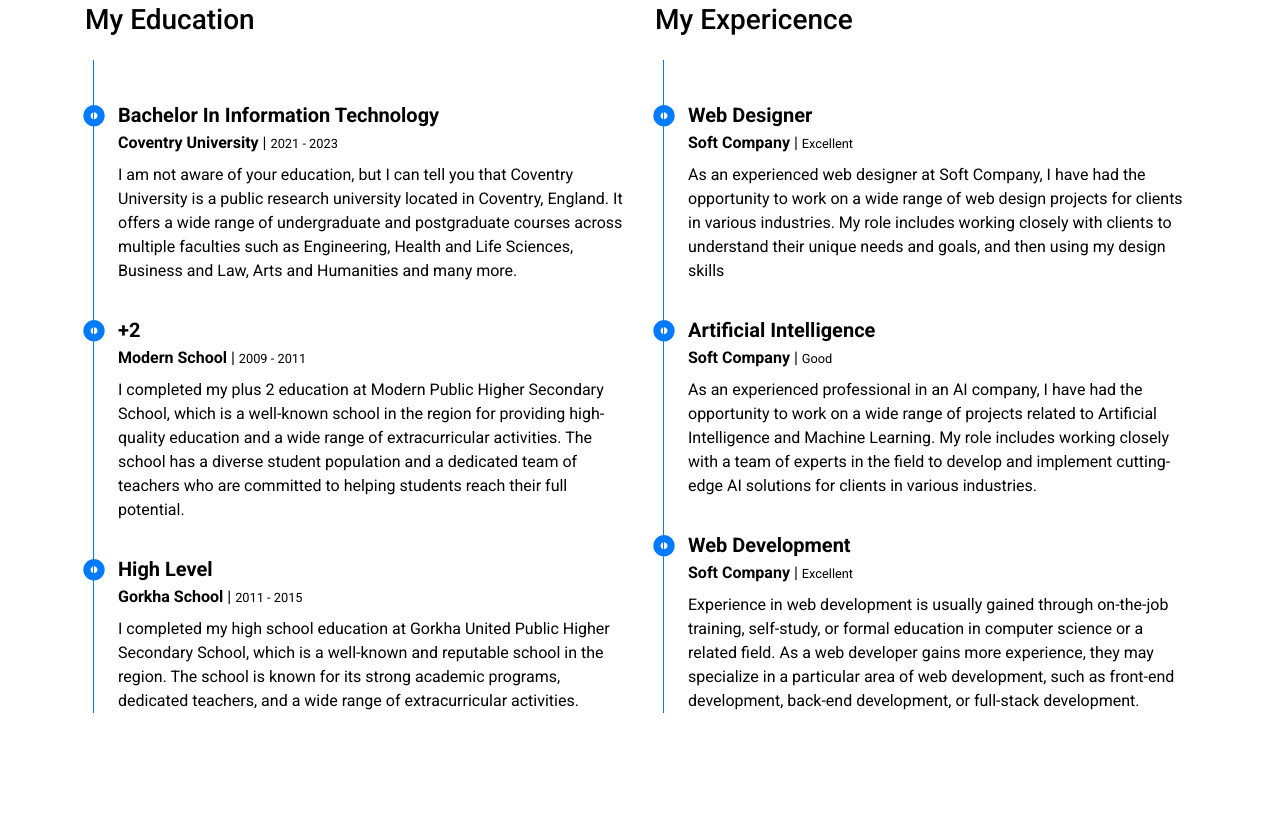
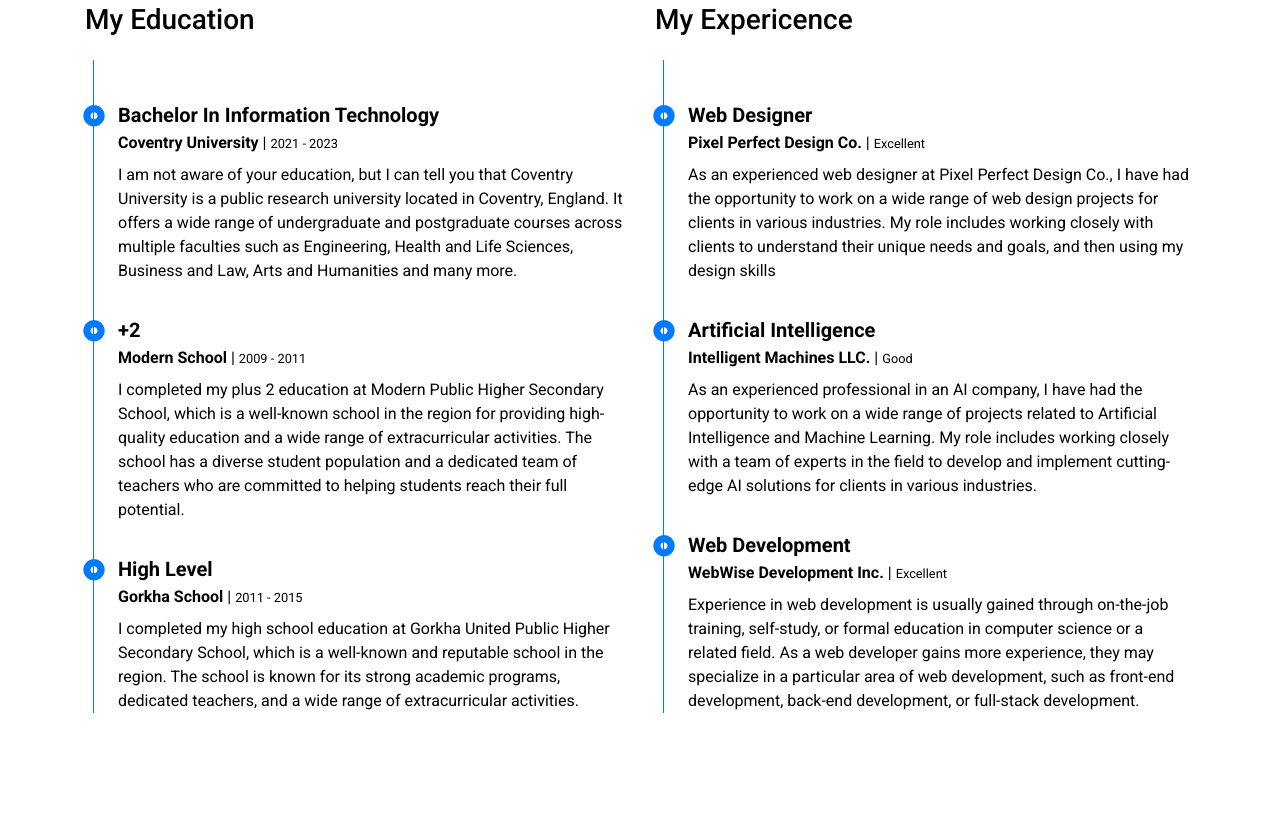
Before and after one commit to utsavshumsher/my-website, a plain HTML site: page index.html in a window 1280 px wide. Shown: the part 2707-3537 px from the top of the page. Drawn offline with nearby package versions, Linux system fonts and the light colour scheme.

Commit message:
company name

```diff
--- a/index.html
+++ b/index.html
@@ -224,19 +224,19 @@
                         <div class="position-relative ex-me mb-4">
                             <i class="far fa-dot-circle text-primary position-absolute" style="top: 2px;left: -35px;  font-size: 22px;"></i>
                             <h5 class="font-weight-bold mb-1">Web Designer</h5>
-                            <p class="mb-2"><strong>Soft Company</strong> | <small> Excellent</small></p>
-                            <p>As an experienced web designer at Soft Company, I have had the opportunity to work on a wide range of web design projects for clients in various industries. My role includes working closely with clients to understand their unique needs and goals, and then using my design skills </p>
+                            <p class="mb-2"><strong>Pixel Perfect Design Co.</strong> | <small> Excellent</small></p>
+                            <p>As an experienced web designer at Pixel Perfect Design Co., I have had the opportunity to work on a wide range of web design projects for clients in various industries. My role includes working closely with clients to understand their unique needs and goals, and then using my design skills </p>
                         </div>
                         <div class="position-relative ex-me mb-4">
                             <i class="far fa-dot-circle text-primary position-absolute" style="top: 2px;left: -35px;  font-size: 22px;"></i>
                             <h5 class="font-weight-bold mb-1">Artificial Intelligence</h5>
-                            <p class="mb-2"><strong>Soft Company</strong> | <small> Good</small></p>
+                            <p class="mb-2"><strong>Intelligent Machines LLC.</strong> | <small> Good</small></p>
                             <p>As an experienced professional in an AI company, I have had the opportunity to work on a wide range of projects related to Artificial Intelligence and Machine Learning. My role includes working closely with a team of experts in the field to develop and implement cutting-edge AI solutions for clients in various industries.</p>
                         </div>
                         <div class="position-relative ex-me mb-4">
                             <i class="far fa-dot-circle text-primary position-absolute" style="top: 2px;left: -35px;  font-size: 22px;"></i>
                             <h5 class="font-weight-bold mb-1">Web Development</h5>
-                            <p class="mb-2"><strong>Soft Company</strong> | <small> Excellent</small></p>
+                            <p class="mb-2"><strong>WebWise Development Inc.</strong> | <small> Excellent</small></p>
                             <p>Experience in web development is usually gained through on-the-job training, self-study, or formal education in computer science or a related field. As a web developer gains more experience, they may specialize in a particular area of web development, such as front-end development, back-end development, or full-stack development.</p>
                         </div>
                     </div>
```
